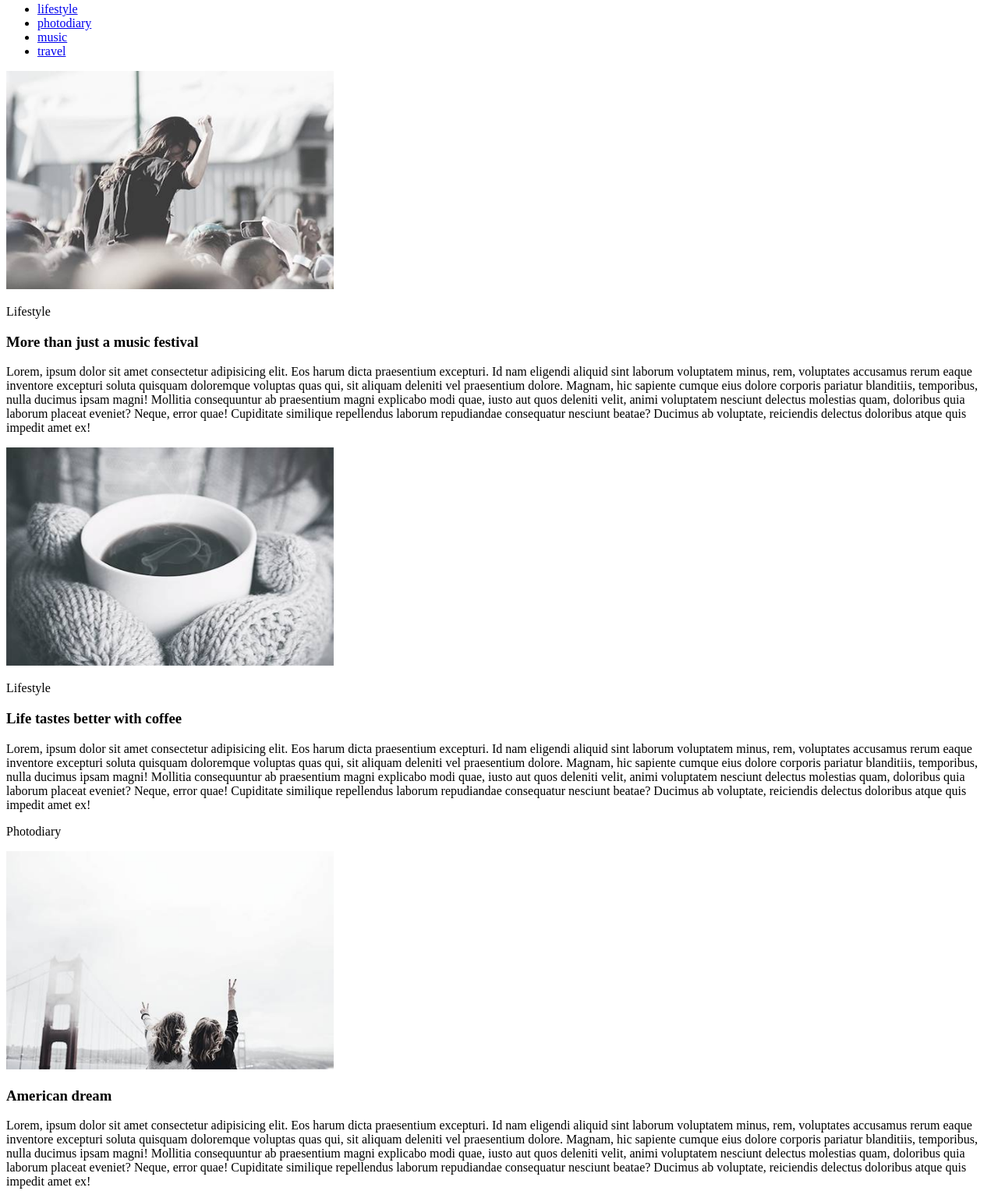
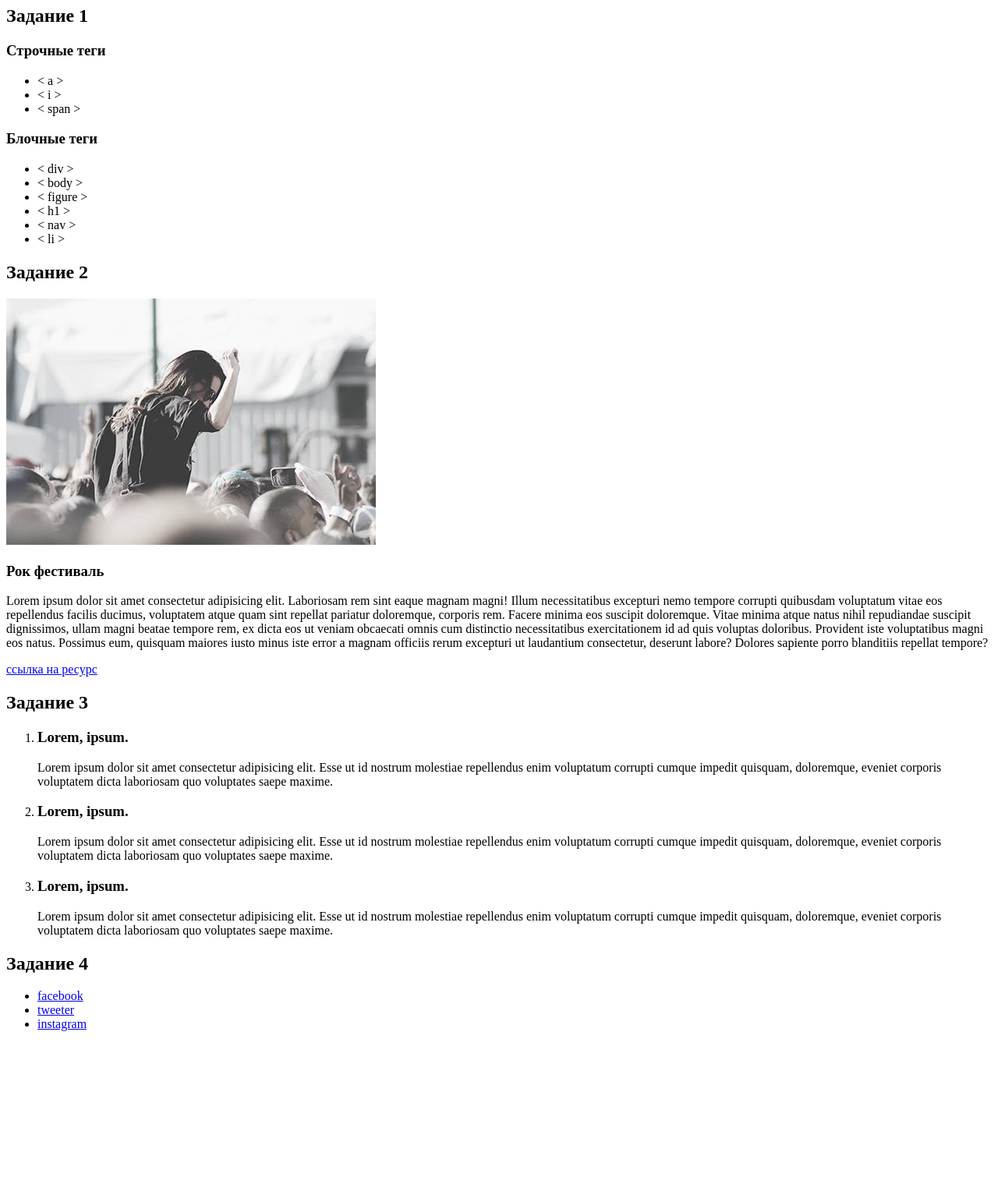
Before and after one commit to ValeriiaChorna/goit-fe-course, a plain HTML site: page html-css/Module_1/index1a.html in a window 1280 px wide. Shown: the part 13-1541 px from the top of the page at 78% size. After the commit the page ends 1352 px from the top, so only its background shows below. Drawn offline with Linux system fonts and the light colour scheme.

Commit message:
Dop.zadanie is done

```diff
--- a/html-css/Module_1/index1a.html
+++ b/html-css/Module_1/index1a.html
@@ -8,50 +8,52 @@
 </head>
 <body>
 
-<header>
-    <nav>
+<section>
+  <h2>Задание 1</h2>
+<h3>Строчные теги</h3>
 <ul>
-        <li><a href="#">lifestyle</a></li>
-        <li><a href="#">photodiary</a></li>
-        <li><a href="#">music</a></li>
-        <li><a href="#">travel</a></li>
+  <li>&lt a &gt</li>
+  <li>&lt i &gt</li>
+  <li>&lt span &gt</li>
 </ul>
-    </nav>
-  </header>
+<h3>Блочные теги</h3>
+<ul>
+  <li>&lt div &gt</li>
+  <li>&lt body &gt</li>
+  <li>&lt figure &gt</li>
+  <li>&lt h1 &gt</li>
+  <li>&lt nav &gt</li>
+  <li>&lt li &gt</li>
+</ul>
+</section>
 
-  <main>
 <section>
+    <h2>Задание 2</h2>
     <article>
-            <img src="img/1.music festival.jpg" width="420" height="280" alt="a music festival">
-            <p>Lifestyle</p>
-            <h3>More than just a music festival</h3>
-            <p>Lorem, ipsum dolor sit amet consectetur adipisicing elit. Eos harum dicta praesentium excepturi. Id nam eligendi aliquid sint laborum voluptatem minus, rem, voluptates accusamus rerum eaque inventore excepturi soluta quisquam doloremque voluptas quas qui, sit aliquam deleniti vel praesentium dolore. Magnam, hic sapiente cumque eius dolore corporis pariatur blanditiis, temporibus, nulla ducimus ipsam magni! Mollitia consequuntur ab praesentium magni explicabo modi quae, iusto aut quos deleniti velit, animi voluptatem nesciunt delectus molestias quam, doloribus quia laborum placeat eveniet? Neque, error quae! Cupiditate similique repellendus laborum repudiandae consequatur nesciunt beatae? Ducimus ab voluptate, reiciendis delectus doloribus atque quis impedit amet ex!</p>
+      <img src="/html-css/Module_1/img/1.music festival.jpg" alt="Девушка">
+      <h3>Рок фестиваль</h3>
+      <p>Lorem ipsum dolor sit amet consectetur adipisicing elit. Laboriosam rem sint eaque magnam magni! Illum necessitatibus excepturi nemo tempore corrupti quibusdam voluptatum vitae eos repellendus facilis ducimus, voluptatem atque quam sint repellat pariatur doloremque, corporis rem. Facere minima eos suscipit doloremque. Vitae minima atque natus nihil repudiandae suscipit dignissimos, ullam magni beatae tempore rem, ex dicta eos ut veniam obcaecati omnis cum distinctio necessitatibus exercitationem id ad quis voluptas doloribus. Provident iste voluptatibus magni eos natus. Possimus eum, quisquam maiores iusto minus iste error a magnam officiis rerum excepturi ut laudantium consectetur, deserunt labore? Dolores sapiente porro blanditiis repellat tempore?</p>
+      <a target="_blank" href="https://htmlreference.io/">ссылка на ресурс</a>
     </article>
-         <article>
-            <img src="img/2.cup of coffee.jpg" width="420" height="280" alt="cup of coffee">
-            <p>Lifestyle</p>
-            <h3>Life tastes better with coffee</h3>
-            <p>Lorem, ipsum dolor sit amet consectetur adipisicing elit. Eos harum dicta praesentium excepturi. Id nam eligendi aliquid sint laborum voluptatem minus, rem, voluptates accusamus rerum eaque inventore excepturi soluta quisquam doloremque voluptas quas qui, sit aliquam deleniti vel praesentium dolore. Magnam, hic sapiente cumque eius dolore corporis pariatur blanditiis, temporibus, nulla ducimus ipsam magni! Mollitia consequuntur ab praesentium magni explicabo modi quae, iusto aut quos deleniti velit, animi voluptatem nesciunt delectus molestias quam, doloribus quia laborum placeat eveniet? Neque, error quae! Cupiditate similique repellendus laborum repudiandae consequatur nesciunt beatae? Ducimus ab voluptate, reiciendis delectus doloribus atque quis impedit amet ex!</p>
-        </article>
-        <article>
-            <p>Photodiary</p>
-            <img src="img/3.girls and bridge.jpg" width="420" height="280" alt="girls and bridge">
-            <h3>American dream</h3>
-            <p>Lorem, ipsum dolor sit amet consectetur adipisicing elit. Eos harum dicta praesentium excepturi. Id nam eligendi aliquid sint laborum voluptatem minus, rem, voluptates accusamus rerum eaque inventore excepturi soluta quisquam doloremque voluptas quas qui, sit aliquam deleniti vel praesentium dolore. Magnam, hic sapiente cumque eius dolore corporis pariatur blanditiis, temporibus, nulla ducimus ipsam magni! Mollitia consequuntur ab praesentium magni explicabo modi quae, iusto aut quos deleniti velit, animi voluptatem nesciunt delectus molestias quam, doloribus quia laborum placeat eveniet? Neque, error quae! Cupiditate similique repellendus laborum repudiandae consequatur nesciunt beatae? Ducimus ab voluptate, reiciendis delectus doloribus atque quis impedit amet ex!</p>
-        </article>
-        <article>
-            <p>Photodiary</p>
-            <img src="img/4.girl and the Alps.jpg" width="420" height="280" alt="girl and the Alps">
-            <h3>A day exploring the Alps</h3>
-            <p>Lorem, ipsum dolor sit amet consectetur adipisicing elit. Eos harum dicta praesentium excepturi. Id nam eligendi aliquid sint laborum voluptatem minus, rem, voluptates accusamus rerum eaque inventore excepturi soluta quisquam doloremque voluptas quas qui, sit aliquam deleniti vel praesentium dolore. Magnam, hic sapiente cumque eius dolore corporis pariatur blanditiis, temporibus, nulla ducimus ipsam magni! Mollitia consequuntur ab praesentium magni explicabo modi quae, iusto aut quos deleniti velit, animi voluptatem nesciunt delectus molestias quam, doloribus quia laborum placeat eveniet? Neque, error quae! Cupiditate similique repellendus laborum repudiandae consequatur nesciunt beatae? Ducimus ab voluptate, reiciendis delectus doloribus atque quis impedit amet ex!</p>
-        </article>
+  </section>
 
-      <button>load more</button>
+  <section>
+      <h2>Задание 3</h2>
+     <ol>
+       <li><h3>Lorem, ipsum.</h3>Lorem ipsum dolor sit amet consectetur adipisicing elit. Esse ut id nostrum molestiae repellendus enim voluptatum corrupti cumque impedit quisquam, doloremque, eveniet corporis voluptatem dicta laboriosam quo voluptates saepe maxime.</li>
+       <li><h3>Lorem, ipsum.</h3>Lorem ipsum dolor sit amet consectetur adipisicing elit. Esse ut id nostrum molestiae repellendus enim voluptatum corrupti cumque impedit quisquam, doloremque, eveniet corporis voluptatem dicta laboriosam quo voluptates saepe maxime.</li>
+       <li><h3>Lorem, ipsum.</h3>Lorem ipsum dolor sit amet consectetur adipisicing elit. Esse ut id nostrum molestiae repellendus enim voluptatum corrupti cumque impedit quisquam, doloremque, eveniet corporis voluptatem dicta laboriosam quo voluptates saepe maxime.</li>
+      </ol>
     </section>
-  </main>
 
-  <footer>
+    <section>
+        <h2>Задание 4</h2>
+        <ul>
+          <li><a href="https://www.facebook.com/profile.php?id=100001608626390" target="_blank">facebook</a></li>
+          <li><a href="https://twitter.com/?lang=ru" target="_blank">tweeter</a></li>
+          <li><a href="https://www.instagram.com" target="_blank">instagram</a></li>
+        </ul>
+      </section>
 
-  </footer>
 </body>
 </html>
```
Lines whose indentation alone changed are shown as unchanged.
